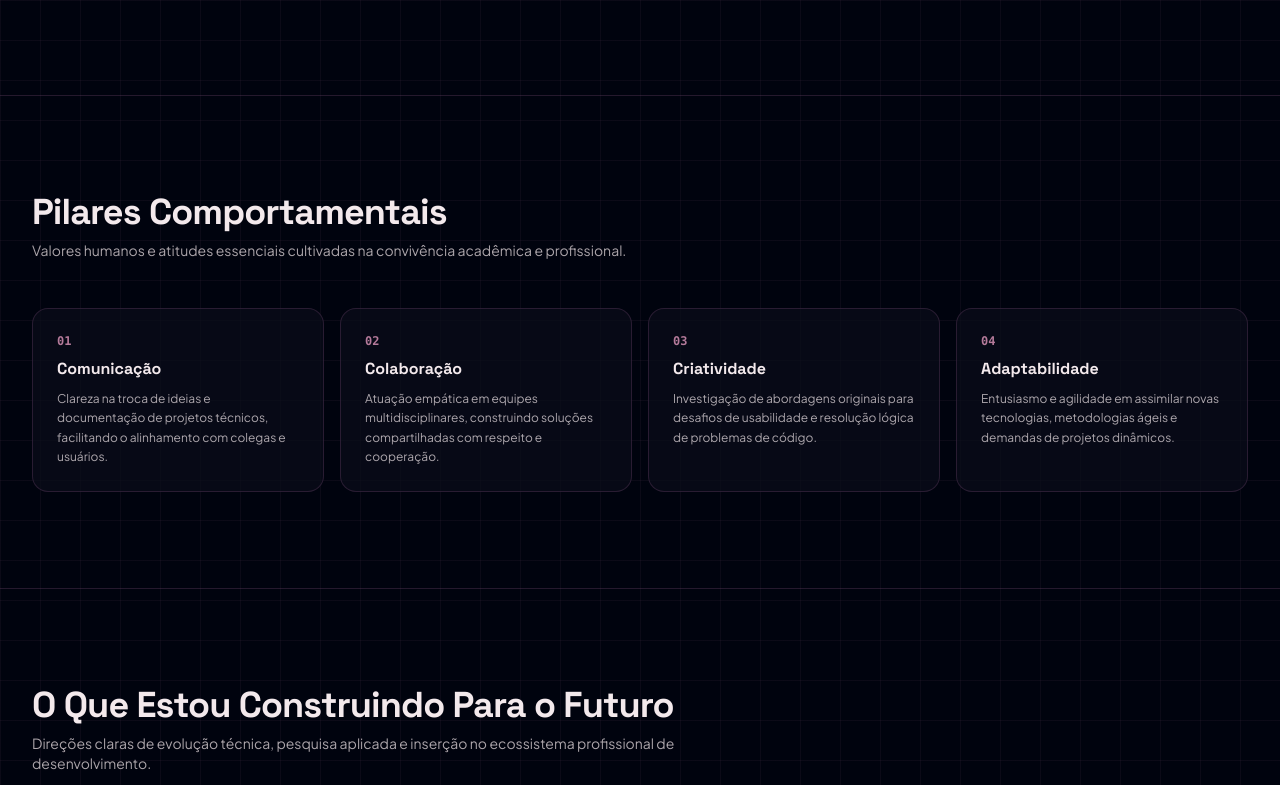
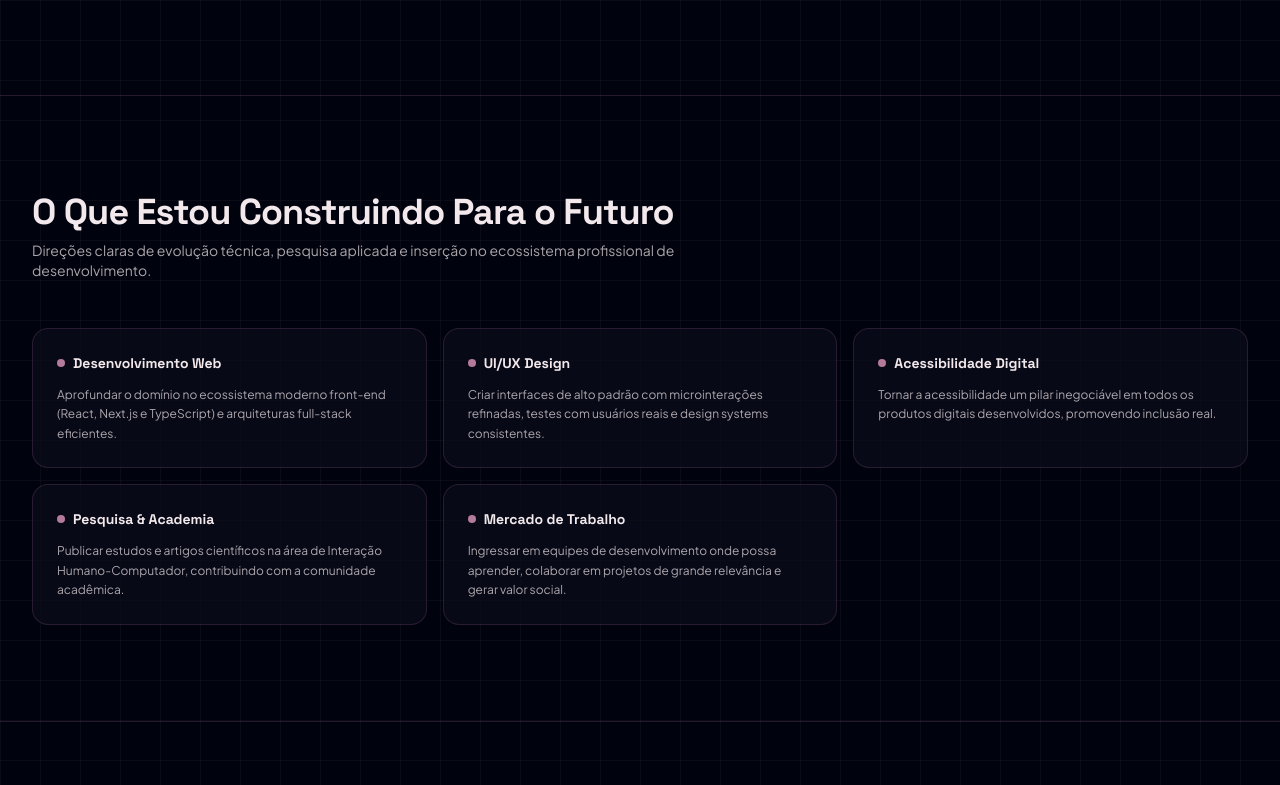
Before and after one commit to anapaulaknzdeon/Portifolio, a React (Vite) app: page / in a window 1280 px wide. Shown: the part 4560-5345 px from the top of the page. Built offline with nearby package versions, Linux system fonts and the light colour scheme; a web font is replaced by a local one.

Commit message:
refactor: remove soft skills section
Clean up the portfolio by removing the "Aprendizados" section and related data to streamline the profile presentation.

```diff
--- a/src/App.tsx
+++ b/src/App.tsx
@@ -3,7 +3,6 @@ import {
   PORTFOLIO_INFO,
   PROJECTS,
   EDUCATION_DATA,
-  LEARNING_SOFT_SKILLS,
   FUTURE_GOALS,
   Project
 } from './data/portfolioData';
@@ -56,7 +55,6 @@ export default function App() {
       'projetos',
       'como-posso-ajudar',
       'formacao',
-      'aprendizados',
       'objetivos',
       'contato'
     ];
@@ -245,7 +243,7 @@ export default function App() {
         >
           <div className="mb-12 max-w-2xl">
             <h2 className="text-3xl sm:text-4xl font-extrabold text-[#F3E9EC] font-heading tracking-tight">
-              Educação & Programas
+              Educação e Programas
             </h2>
             <p className="text-sm text-[#F3E9EC]/70 mt-2">
               Bases sólidas construídas em instituição pública federal de referência e programas de liderança feminina em tecnologia.
@@ -284,43 +282,7 @@ export default function App() {
         </section>
 
         {/* ========================================================
-            10. APRENDIZADOS (Soft Skills no dia a dia)
-        ======================================================== */}
-        <section
-          id="aprendizados"
-          className="py-24 border-t border-[#5E3A5C]/40 max-w-7xl mx-auto px-4 sm:px-6 lg:px-8 scroll-mt-16"
-        >
-          <div className="mb-12 max-w-2xl">
-            <h2 className="text-3xl sm:text-4xl font-extrabold text-[#F3E9EC] font-heading tracking-tight">
-              Pilares Comportamentais
-            </h2>
-            <p className="text-sm text-[#F3E9EC]/70 mt-2">
-              Valores humanos e atitudes essenciais cultivadas na convivência acadêmica e profissional.
-            </p>
-          </div>
-
-          <div className="grid grid-cols-1 sm:grid-cols-2 lg:grid-cols-4 gap-4">
-            {LEARNING_SOFT_SKILLS.map((item, idx) => (
-              <div
-                key={idx}
-                className="p-6 rounded-2xl bg-[#0B0E1A]/70 border border-[#5E3A5C]/40 hover:border-[#B47A9A]/50 transition-colors"
-              >
-                <span className="font-mono text-xs font-semibold text-[#B47A9A] mb-2 block">
-                  0{idx + 1}
-                </span>
-                <h3 className="text-base font-bold text-[#F3E9EC] font-heading mb-2">
-                  {item.title}
-                </h3>
-                <p className="text-xs text-[#F3E9EC]/70 leading-relaxed">
-                  {item.desc}
-                </p>
-              </div>
-            ))}
-          </div>
-        </section>
-
-        {/* ========================================================
-            11. OBJETIVOS
+            09. OBJETIVOS
         ======================================================== */}
         <section
           id="objetivos"
```
